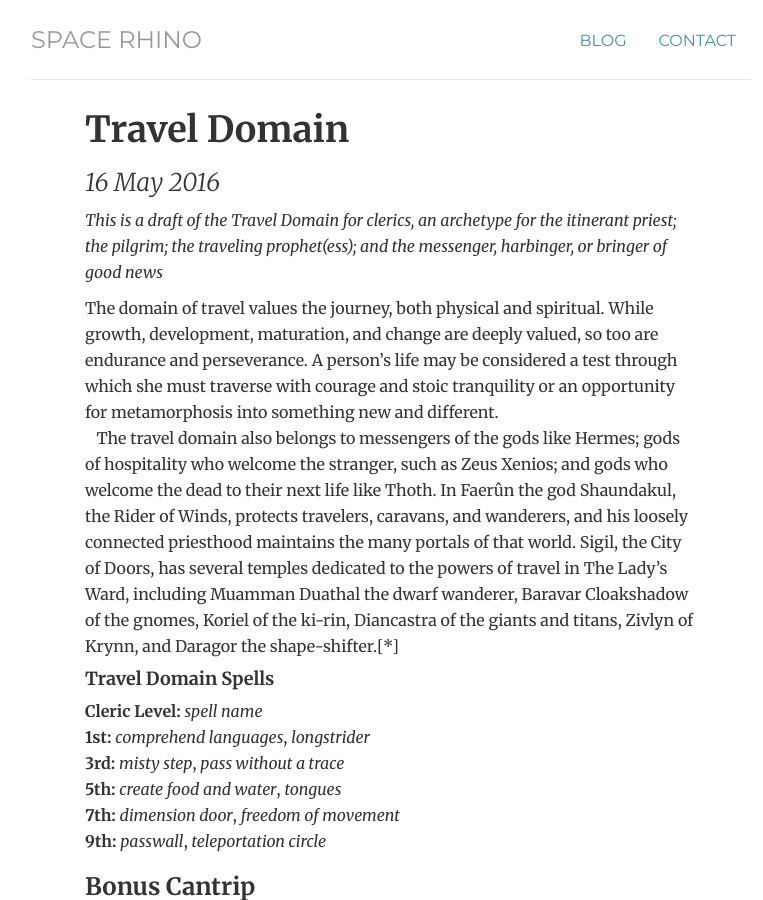
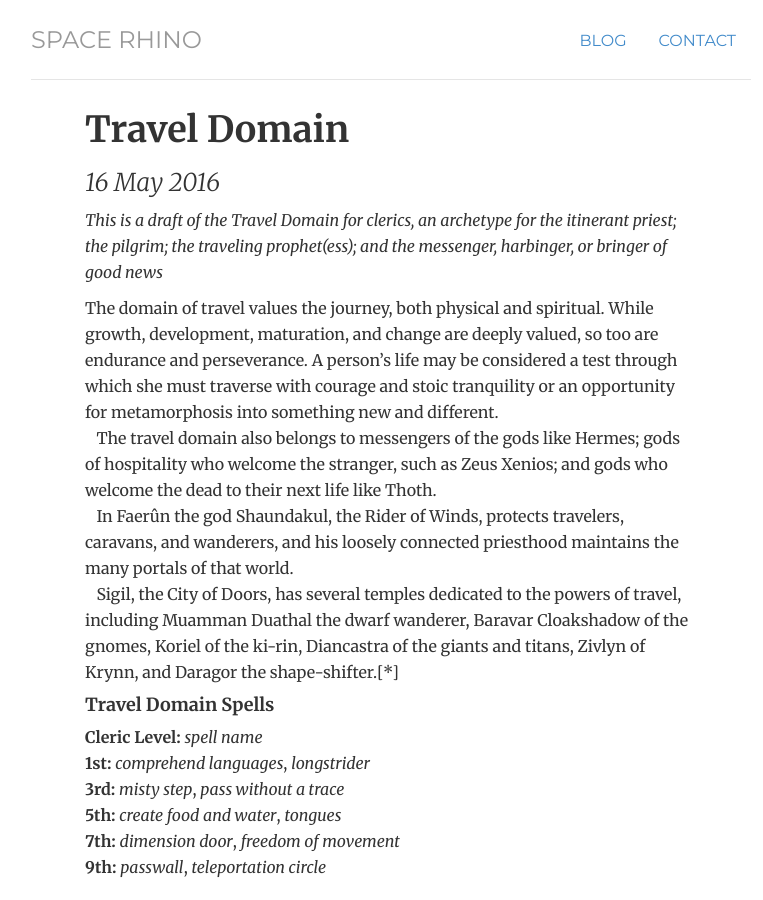
Before and after one commit to 1morespacerhino/1morespacerhino.github.io, a Jekyll site: the page built from _posts/2016-05-16-Travel-Domain.md, in a window 1280 px wide and 900 px high. Shown: the whole window, without its empty margins (249-1012 px from the left). Built offline with Jekyll 4.4.1, drawn with Linux system fonts in a browser that asks for light colours.

Commit message:
travel edit

```diff
--- a/_posts/2016-05-16-Travel-Domain.md
+++ b/_posts/2016-05-16-Travel-Domain.md
@@ -6,7 +6,9 @@ title: Travel Domain
 *This is a draft of the Travel Domain for clerics, an archetype for the itinerant priest; the pilgrim; the traveling prophet(ess); and the messenger, harbinger, or bringer of good news*
 
 The domain of travel values the journey, both physical and spiritual. While growth, development, maturation, and change are deeply valued, so too are endurance and perseverance. A person's life may be considered a test through which she must traverse with courage and stoic tranquility or an opportunity for metamorphosis into something new and different.
-&nbsp;&nbsp;&nbsp;The travel domain also belongs to messengers of the gods like Hermes; gods of hospitality who welcome the stranger, such as Zeus Xenios; and gods who welcome the dead to their next life like Thoth. In Faerûn the god Shaundakul, the Rider of Winds, protects travelers, caravans, and wanderers, and his loosely connected priesthood maintains the many portals of that world. Sigil, the City of Doors, has several temples dedicated to the powers of travel in The Lady's Ward, including Muamman Duathal the dwarf wanderer, Baravar Cloakshadow of the gnomes, Koriel of the ki-rin, Diancastra of the giants and titans, Zivlyn of Krynn, and Daragor the shape-shifter.\[\*\]
+&nbsp;&nbsp;&nbsp;The travel domain also belongs to messengers of the gods like Hermes; gods of hospitality who welcome the stranger, such as Zeus Xenios; and gods who welcome the dead to their next life like Thoth.
+&nbsp;&nbsp;&nbsp;In Faerûn the god Shaundakul, the Rider of Winds, protects travelers, caravans, and wanderers, and his loosely connected priesthood maintains the many portals of that world.
+&nbsp;&nbsp;&nbsp;Sigil, the City of Doors, has several temples dedicated to the powers of travel, including Muamman Duathal the dwarf wanderer, Baravar Cloakshadow of the gnomes, Koriel of the ki-rin, Diancastra of the giants and titans, Zivlyn of Krynn, and Daragor the shape-shifter.\[\*\]
 
 #### Travel Domain Spells ####
 
```
